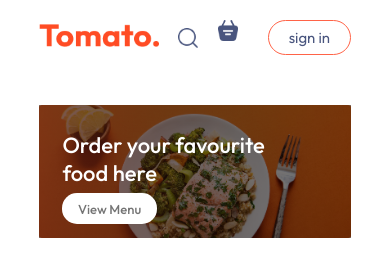
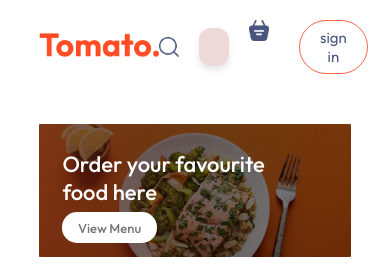
Before and after one commit to Rohan704532/food-delivery, a React (Vite) app in the folder food-delivery-FE/: page / in a window 390 px wide. Both pictures are taken after a click on the picture 187 px from the left and 37 px from the top of the page. Shown: the top 275 px of the page. Built offline with nearby package versions, Linux system fonts and the light colour scheme; no server answers.

Commit message:
Adding search bar functionalty (UI) in navbar

```diff
--- a/food-delivery-FE/src/components/Header/Header.css
+++ b/food-delivery-FE/src/components/Header/Header.css
@@ -38,6 +38,7 @@
     background-color: white;
     font-size: max(1vw, 13px);
     border-radius: 15px;
+    cursor: pointer;
 }
 
 @media (max-width:1050px){
--- a/food-delivery-FE/src/components/Header/Header.jsx
+++ b/food-delivery-FE/src/components/Header/Header.jsx
@@ -1,5 +1,6 @@
 import React from 'react'
 import "./Header.css"
+import { Link } from 'react-router-dom'
 
 const Header = () => {
     return (
@@ -7,7 +8,7 @@ const Header = () => {
             <div className="header-contents">
                 <h2>Order your favourite food here</h2>
                 <p>Choose from a diverse menu featuring a delectable array of dishes crafted with the finest ingredients and culinary expertise, one delicious meal at a time.</p>
-                <button>View Menu</button>
+                <a href="#explore-menu"><button>View Menu</button></a>
             </div>
         </div>
     )
--- a/food-delivery-FE/src/components/Navbar/Navbar.css
+++ b/food-delivery-FE/src/components/Navbar/Navbar.css
@@ -53,6 +53,20 @@
     position: relative;
 }
 
+.navbar-search-bar input {
+    background-color: #edd9d9;
+    color: #000000;
+    border: none;
+    border-radius: 12px;
+    padding: 10px 15px;
+    outline: none;
+    box-shadow: 0 4px 6px rgba(0, 0, 0, 0.1);
+    width: 100%;
+    max-width: 300px;
+    font-size: 16px;
+    font-family: Arial, sans-serif;
+}
+
 .navbar-search-icon .dot {
     position: absolute;
     min-width: 10px;
@@ -62,21 +76,23 @@
     top: -6px;
     right: 47px;
 }
-.navbar-search-icon-basket{
+
+.navbar-search-icon-basket {
     margin-right: 30px;
 }
 
-.navbar-profile{
+.navbar-profile {
     position: relative;
 }
-.nav-profile-dropdown{
+
+.nav-profile-dropdown {
     position: absolute;
     display: none;
     right: 0;
     z-index: 1;
 }
 
-.navbar-profile:hover .nav-profile-dropdown{
+.navbar-profile:hover .nav-profile-dropdown {
     display: flex;
     flex-direction: column;
     gap: 10px;
@@ -88,18 +104,18 @@
     list-style: none;
 }
 
-.nav-profile-dropdown li{
+.nav-profile-dropdown li {
     display: flex;
     align-items: center;
     gap: 10px;
     cursor: pointer;
 }
 
-.nav-profile-dropdown img{
+.nav-profile-dropdown img {
     width: 20px;
 }
 
-.nav-profile-dropdown li:hover{
+.nav-profile-dropdown li:hover {
     color: tomato;
 }
 
--- a/food-delivery-FE/src/components/Navbar/Navbar.jsx
+++ b/food-delivery-FE/src/components/Navbar/Navbar.jsx
@@ -6,9 +6,10 @@ import { StoreContext } from '../../context/StoreContext'
 
 const Navbar = ({ setShowLogin }) => {
     const [menu, setMenu] = useState("home");
+    const [searchBar, setSearchBar] = useState(false);
     const { getTotalCartAmount, token, setToken } = useContext(StoreContext);
     const navigate = useNavigate();
-    const logout = ()=>{
+    const logout = () => {
         localStorage.removeItem("token");
         setToken("");
         navigate("/");
@@ -23,7 +24,10 @@ const Navbar = ({ setShowLogin }) => {
                 <a href='#footer' onClick={() => setMenu("contact-us")} className={menu === "contact-us" ? "active" : ""}>contact us</a>
             </ul>
             <div className='navbar-right'>
-                <img src={assets.search_icon} alt="" />
+                <img onClick={() => setSearchBar(prev => !prev)} src={assets.search_icon} alt="" />
+                {searchBar && <div className='navbar-search-bar'>
+                    <input type="text" placeholder="Search for food, coffe, etc..." />
+                </div>}
                 <div className='navbar-search-icon'>
                     <Link to="/cart"><img className='navbar-search-icon-basket' src={assets.basket_icon} alt="" /></Link>
                     <div className={getTotalCartAmount() === 0 ? "" : "dot"}></div>
@@ -31,7 +35,7 @@ const Navbar = ({ setShowLogin }) => {
                         : <div className='navbar-profile'>
                             <img src={assets.profile_icon} alt="" />
                             <ul className='nav-profile-dropdown'>
-                                <li onClick={()=>navigate("/myorders")}><img src={assets.bag_icon} alt="" /><p>Orders</p></li>
+                                <li onClick={() => navigate("/myorders")}><img src={assets.bag_icon} alt="" /><p>Orders</p></li>
                                 <hr />
                                 <li onClick={logout}><img src={assets.logout_icon} alt="" /><p>Logout</p></li>
                             </ul>
```
